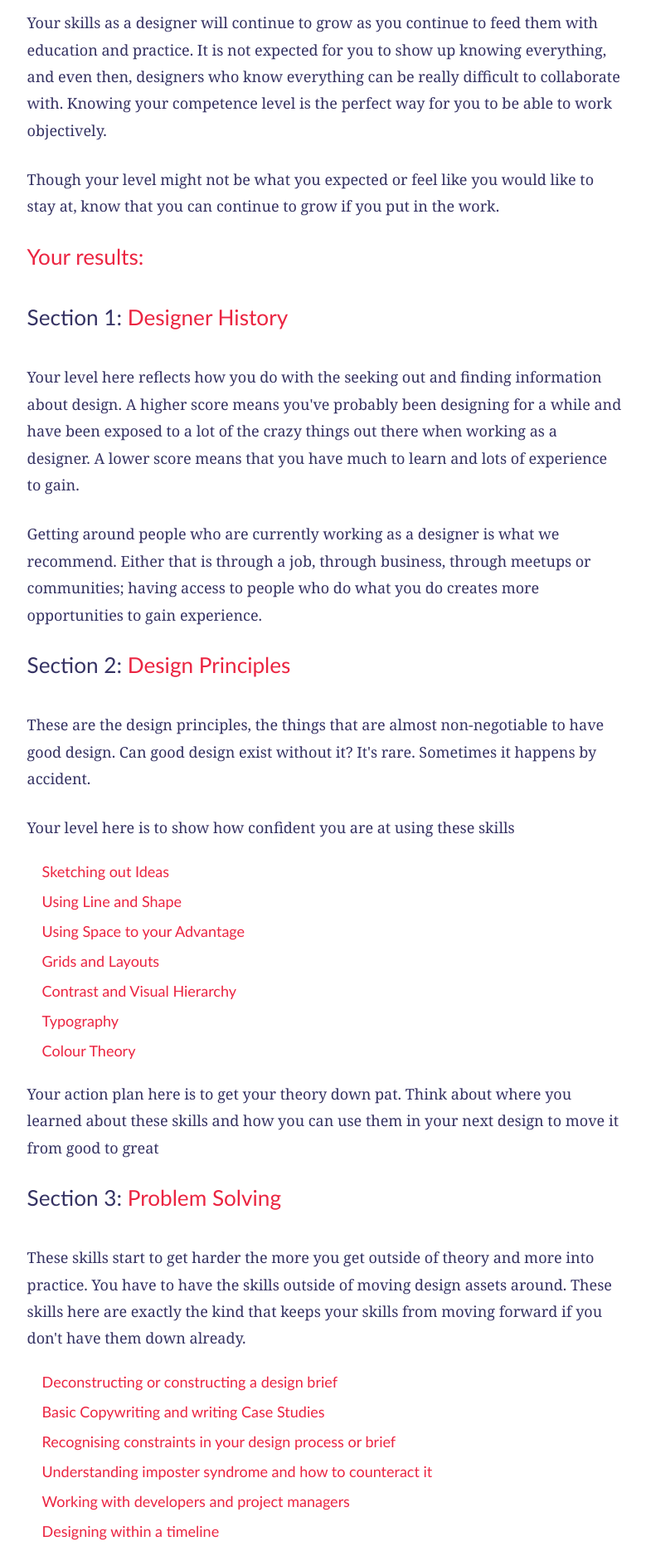
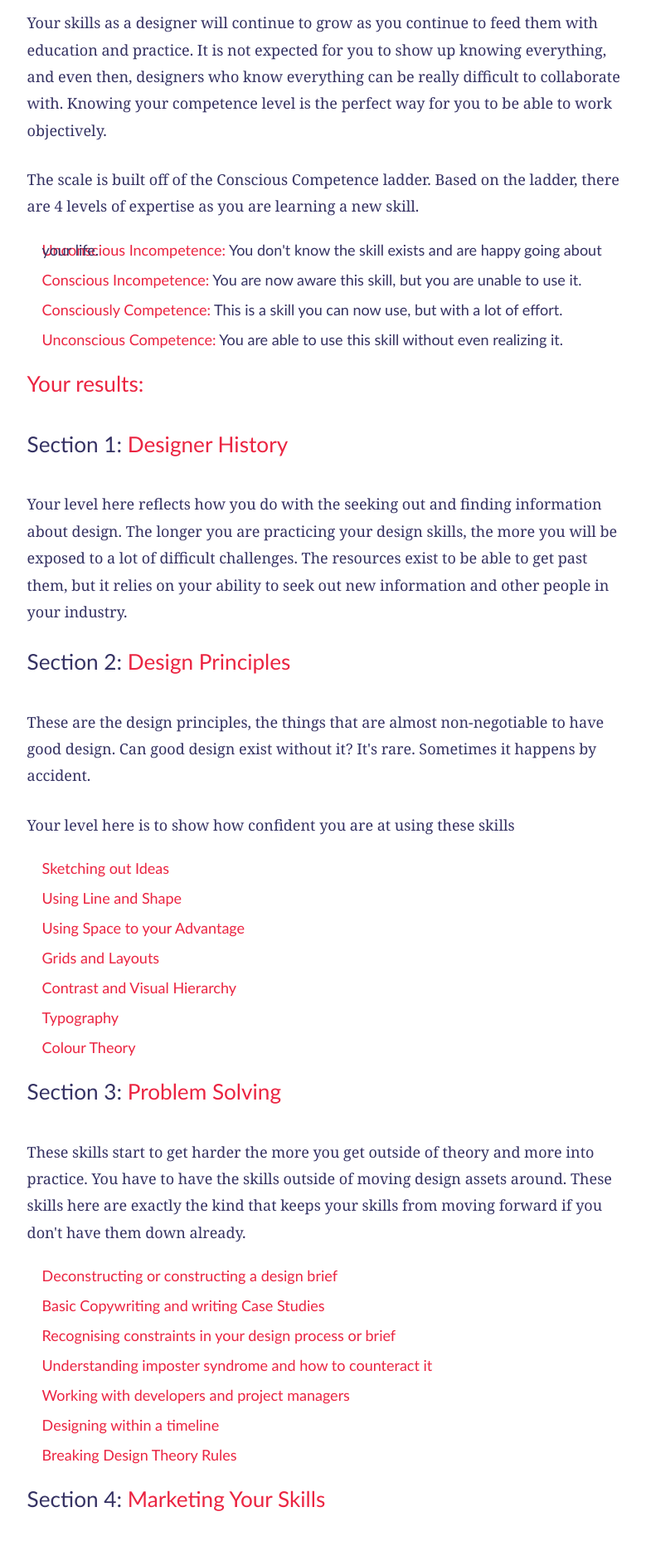
Before and after one commit to compassofdesign/site, a Jekyll site: the page built from results/index.html, in a window 1280 px wide. Shown: the part 693-2562 px from the top of the page at 83% size, without its empty margins (249-1028 px from the left). Built offline with Jekyll 4.4.1, drawn with Linux system fonts in a browser that asks for light colours; nearby versions of some CDN libraries; some of the changed text lies outside the part shown.

Commit message:
added more logic for the results page

```diff
--- a/css/4-exceptions/_media.sass
+++ b/css/4-exceptions/_media.sass
@@ -83,3 +83,8 @@
     .mc-field-group
       display: inline-block
       width: 33%
+@media only print
+  *
+    color: #000 !important
+  body
+    font-size: 8pt !important
--- a/css/master.css
+++ b/css/master.css
@@ -592,5 +592,11 @@
     form#mc-embedded-subscribe-form .mc-field-group {
       display: inline-block;
       width: 33%; } }
+@media only print {
+  * {
+    color: #000 !important; }
+
+  body {
+    font-size: 8pt !important; } }
 
 /*# sourceMappingURL=master.css.map */
--- a/results/index.html
+++ b/results/index.html
@@ -20,13 +20,19 @@
     <div class="landing module" id="more">
       <h2>The grading scale</h2>
       <p>Your skills as a designer will continue to grow as you continue to feed them with education and practice. It is not expected for you to show up knowing everything, and even then, designers who know everything can be really difficult to collaborate with. Knowing your competence level is the perfect way for you to be able to work objectively.</p>
-      <p>Though your level might not be what you expected or feel like you would like to stay at, know that you can continue to grow if you put in the work.</p>
-
+      <p>The scale is built off of the Conscious Competence ladder. Based on the ladder, there are 4 levels of expertise as you are learning a new skill.</p>
+      <ul>
+        <li><span class="highlight">Unconscious Incompetence:</span> You don't know the skill exists and are happy going about your life.</li>
+        <li><span class="highlight">Conscious Incompetence:</span> You are now aware this skill, but you are unable to use it.</li>
+        <li><span class="highlight">Consciously Competence:</span> This is a skill you can now use, but with a lot of effort.</li>
+        <li><span class="highlight">Unconscious Competence:</span> You are able to use this skill without even realizing it.</li>
+      </ul>
       <h3>Your results:</h3>
       <h4>Section 1: <span class="highlight">Designer History</span></h4>
       <h5 id="section-1-score"></h5>
-      <p>Your level here reflects how you do with the seeking out and finding information about design. A higher score means you've probably been designing for a while and have been exposed to a lot of the crazy things out there when working as a designer. A lower score means that you have much to learn and lots of experience to gain. </p>
-      <p>Getting around people who are currently working as a designer is what we recommend. Either that is through a job, through business, through meetups or communities; having access to people who do what you do creates more opportunities to gain experience.</p>
+      <p>Your level here reflects how you do with the seeking out and finding information about design. The longer you are practicing your design skills, the more you will be exposed to a lot of difficult challenges. The resources exist to be able to get past them, but it relies on your ability to seek out new information and other people in your industry. </p>
+      <p class="action-step" ></p>
+
       <h4>Section 2: <span class="highlight">Design Principles</span></h4>
       <h5 id="section-2-score"></h5>
       <p>These are the design principles, the things that are almost non-negotiable to have good design. Can good design exist without it? It's rare. Sometimes it happens by accident. </p>
@@ -40,7 +46,8 @@
         <li><span class="highlight">Typography</span></li>
         <li><span class="highlight">Colour Theory</span></li>
       </ul>
-      <p>Your action plan here is to get your theory down pat. Think about where you learned about these skills and how you can use them in your next design to move it from good to great</p>
+      <p class="action-step"></p>
+
       <h4>Section 3: <span class="highlight">Problem Solving</span></h4>
       <h5 id="section-3-score"></h5>
       <p>These skills start to get harder the more you get outside of theory and more into practice. You have to have the skills outside of moving design assets around. These skills here are exactly the kind that keeps your skills from moving forward if you don't have them down already.</p>
@@ -53,10 +60,12 @@
         <li><span class="highlight">Designing within a timeline</span></li>
         <li><span class="highlight">Breaking Design Theory Rules</span></li>
       </ul>
+      <p class="action-step"></p>
+
       <h4>Section 4: <span class="highlight">Marketing Your Skills</span></h4>
       <h5 id="section-4-score"></h5>
       <p>Marketing yourself as a designer is one of the most important things you can learn how in order to find work, gain followers, sell your designs successfully, and bring value to the design community. It helps potential clients and employers know exactly how it'll be to work with you.</p>
-      <p>Get out and start sharing what you do. There are plenty of places to start. Facebook, Tumbler, Instagram, Dribbble, Behance, and Reddit are all places you can evaluate to see if that's a decent place for you to start sharing your work. Pick 5-6 of your best pieces (or create 5-6) more and share the best of all of it.</p>
+      <p class="action-step"></p>
       <hr>
     </div>
   </article>
@@ -64,8 +73,9 @@
 <section class="main container">
   <article class=" row">
     <div class="landing module" >
-      <p>That was an interesting insight to some things designers need to know. It isn't that easy to find every resource that will effectively teach these topics. Usually that ends up using all your time scouring <a href="https://medium.com/compassofdesign" target="_blank">Medium</a> or <a href="https://designernews.co" target="_blank">Designer News</a>. That is why we are making the <a href="{{site.baseurl}}/course">Design with Confidence</a>.</p>
+      <h3>So this is where I sit with all of these skills, how do I move forward from here?</h3>
       <h4>We're building a community for the champions, the pioneers, the self start designers like you.</h4>
+      <p>Your unique set of skills will help you get far, even by putting in the practice you need to get things done. You can either choose to continue to level up your skills or come help others grow too.</p>
       <p>We all have those feelings of doubt. Burdened with the idea that what we know may not be good enough. The imposter syndrome is something that many of us have to face, but we don't have to do it alone. </p>
       <p>Join the community of self start designers who want to level up in their career and seek out things like design reviews, resources, and jobs.</p>
       <h3>Enrollment won't always be free, so if you stumbled on this page without signing up, you're gonna miss out. (if you're on the list already, you're golden!)</h3>
--- a/scripts/scripts.js
+++ b/scripts/scripts.js
@@ -83,7 +83,9 @@
 		var section2score = $('#section-2-score');
 		var section3score = $('#section-3-score');
 		var section4score = $('#section-4-score');
-		total =  answers.reduce(function(a,b){return a + b;}, 0) / 81;
+		total =  answers.reduce(function(a,b){return a + b;}, 0) / 88;
+
+		var action = $('.action-step')
 		if (total >= .85) {
 			total = "Skilled";
 		} else if (total >= .70) {
@@ -95,45 +97,62 @@
 		}
 		if (s1a >= .85) {
 			s1a = "Skilled";
+			action[0].prepend('You sit at a unique stage in your life where you have a lot of experience under your belt. Many could benefit from that, and you could start helping the designers for the new decade shine. We all grow together, and the more people we have like you, the better.')
 		} else if (s1a >= .70) {
 			s1a = "Proficient";
+			action[0].prepend('Open yourself up to helping others who are just starting out find information on ways they could improve. You have a unique advantage where sharing what you know now will help you solidify your skills. Both you and other benefit. Go to local meetups, get in an online community like the <a href="https://compassofdesign.com/community">Compass of Design Community</a>')
 		} else if (s1a >= .60) {
 			s1a = "Competent";
+			action[0].prepend('Get around people in your industry and make some connections. You can do so online like the <a href="https://compassofdesign.com/community">Compass of Design Community</a> or through other channels like local meetups or conferences.')
 		} else {
 			s1a = "Beginner";
+			action[0].prepend('Start getting the information you need to look up design topics. Medium.com, DesignerNews.co, or <a href=\"https://medium.com/compass-of-deisgn\">even our articles</a> can help. Find a few great books, like Michael Beirut\'s \"How to\" book, or Thinking with type by Ellen Lupton. You can even go to the <a href=\"https://compassofdesign.com/community\">Compass of Design Community</a> to get help.')
 		}
 		if (s2a >= .85) {
 			s2a = "Skilled";
+			action[1].prepend('You have a lot of these down pat, congrats! That isn\'t the easiest thing to do. Our steps for you are to start understanding the psychology and theories on how design makes people think or act certain ways. Why hospitals are more trustworthy if the walls are white and squeaky clean vs. a dirty / grimy hospital. People have perceptive abilities to learn from what they visually see. It is the same with design. You can do a lot of good in the world with good design.');
 		} else if (s2a >= .70) {
 			s2a = "Proficient";
+			action[1].prepend('Our action step for you is to get some more exposure to how people are solving these problems. Look at design case studies, look through books. You have at least heard of these skills and maybe have started practicing them. But go back to what feels like Elementary school and start doing basic stuff again, but think about why this is making your design great. ');
 		} else if (s2a >= .60) {
 			s2a = "Competent";
+			action[1].prepend('Our action step for you is to get some more exposure to how people are solving these problems. Look at design case studies, look through design books, get a college syllabus off a university site. Google some of these terms. You want to start getting as much exposure to them as you can.');
 		} else {
 			s2a = "Beginner";
+			action[1].prepend('You might not have been aware that some of these even existed as skills for designers. Each one of these is a great tool in our toolbelt that helps us effectively solve the difficult things we come across. No two design challenges are the same. But they can all be tackled with the same tools to make great design. Your action step is to get further knowledge on these. We have a course for this at <a href="https://compassofdesign.com/course">Design with Confidence</a> thta will go over all of these skills in depth. Or you can use the internet to find great resources like "Hack Design", or "Theory Sprints" that will go over some things on this list.');
 		}
 		if (s3a >= .85) {
 			s3a = "Skilled";
+			action[2].prepend('You have a good, solid process for getting things done. You have experience with breaking down design briefs and breaking the grid (so to speak). How do you level up from here? You want to tackle higher and more difficult problems, maybe there are challenges at work you can help tackle with your team, or you can search out bigger clients for a more in depth engagement. It\'s up to you.');
 		} else if (s3a >= .70) {
 			s3a = "Proficient";
+			action[2].prepend('These are starting to get easier for you. You have a process in place to help you, but if you don\'t that is my step for you. Get your process down, look at the usual story arc on how people get from client introduction to presented design. People are breaking down their problems into smaller steps and acting on those.');
 		} else if (s3a >= .60) {
 			s3a = "Competent";
+			action[2].prepend('Ok, so you have had some exposure to what these are, how do you get more practice? Well, there are plenty of design briefs that you can practice with on Briefbox.me, if you are going to take the <a href="https://compassofdesign.com/course">Design with Confidence</a> course, there are a few practice briefs in there as well as some other exercises to help get you on track.');
 		} else {
 			s3a = "Beginner";
+			action[2].prepend('Our action step for you is to figure out what a lot of these are and start doing a lot of reading and writing. Keep a journal of the things you are learning along the way. Look up Briefbox.me and look for some practice design briefs. Tackling small things like this will help you grow quicker.');
 		}
 		if (s4a >= .85) {
 			s4a = "Skilled";
+			action[3].prepend('You are a wizard. Not many designers have this skill. You have evaluated much of your efforts and how confident you are getting the work out there. How do you grow from where you are now to 10x your current outreach? I don\'t know the answer to this, but know that the work that got you here now is NOT the same effort that will get you to the next step or the one after that. You have a hard game to play if you plan on continuing. Good job. I think we could benefit from people like you in the <a href="https://compassofdesign.com/community">Compass of Design Community</a>');
 		} else if (s4a >= .70) {
 			s4a = "Proficient";
+			action[3].prepend('You have started getting your work out there. Good job, now it comes down to how effective are the efforts. After going through and evaluating what work you have out there that can draw in more people, assess the places you are sharing them. Maybe take some earlier work and change it up and repost it. Being persistent in your output is key. Get some type of maintainable schedule that you can start getting your stuff out in public (online or offline)');
 		} else if (s4a >= .60) {
 			s4a = "Competent";
+			action[3].prepend('You know that you should be marketing yourself. The skills are hard, I won\'t lie, and they take time. Not a single person built a sustainable audience around their work without effort. If you do notice things like that, you are still missing all the time and effort that went before hand. Get something that you made out in the world. You owe it to yourself. Just don\'t take the criticism so hard. We go over this in the Design with Confidence Course');
 		} else {
 			s4a = "Beginner";
+			action[3].prepend('You need to have your work out there somehow. It may look bad now, but as you grow you can pull the old work and replace it with new. You want to get as much of yourself out there as you can. Learn marketing skills or basic things you can from places like youtube to help build your confidence level here');
 		}
 		displaytotal.append('<span>' + total + ' Designer</span>');
 		section1score.append('<span>' + s1a + '</span>');
 		section2score.append('<span>' + s2a + '</span>');
 		section3score.append('<span>' + s3a + '</span>');
 		section4score.append('<span>' + s4a + '</span>');
+
 		}
 
 });
```
Also changed, not shown: 1 other file.
